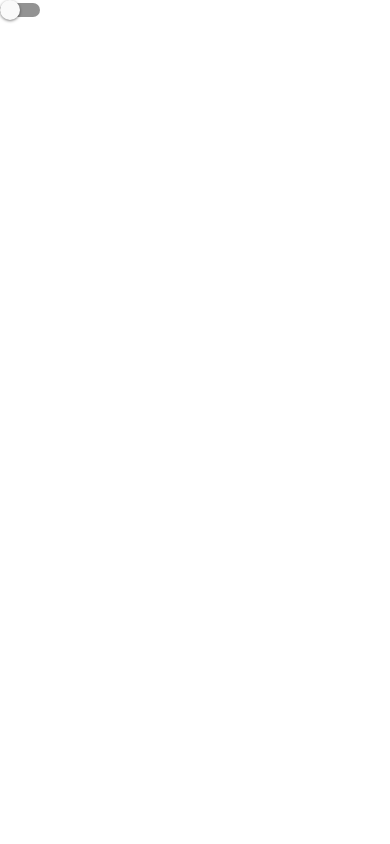
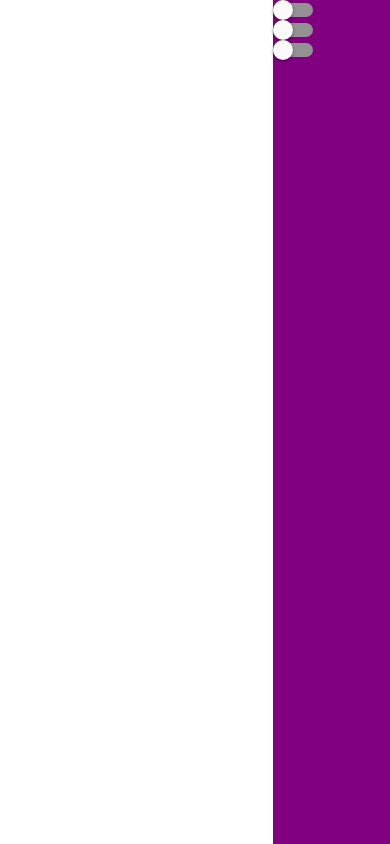
Before and after one commit to Jeanos/Exam1bTeam2, a React Native app: screen / in a window 390 px wide. Built offline with nearby package versions, Linux system fonts and the light colour scheme.

Commit message:
Added basic stuff

```diff
--- a/comps/right.js
+++ b/comps/right.js
@@ -1,5 +1,6 @@
 import React, {useState} from 'react';
 import {View, Text, Switch} from 'react-native';
+import styles from '../styles/rightStyles';
 
 
 function Right(){
@@ -7,10 +8,11 @@ function Right(){
 
 
     return(
-        <View>
-            <Switch/>
+        <View style={styles.container}>
 
-
+            <Switch />
+            <Switch />
+            <Switch />
 
         </View>
     )
--- a/styles/rightStyles.js
+++ b/styles/rightStyles.js
@@ -1,8 +1,11 @@
 import {StyleSheet} from 'react-native';
 
-const style = StyleSheet.create({
-right: {
-    flex:1
+const styles = StyleSheet.create({
+container: {
+
+    backgroundColor: "purple",
+    marginLeft: "70%",
+    height: "100%"
 }
 
 
@@ -12,4 +15,4 @@ right: {
 
 })
 
-export default style;
+export default styles;
```
